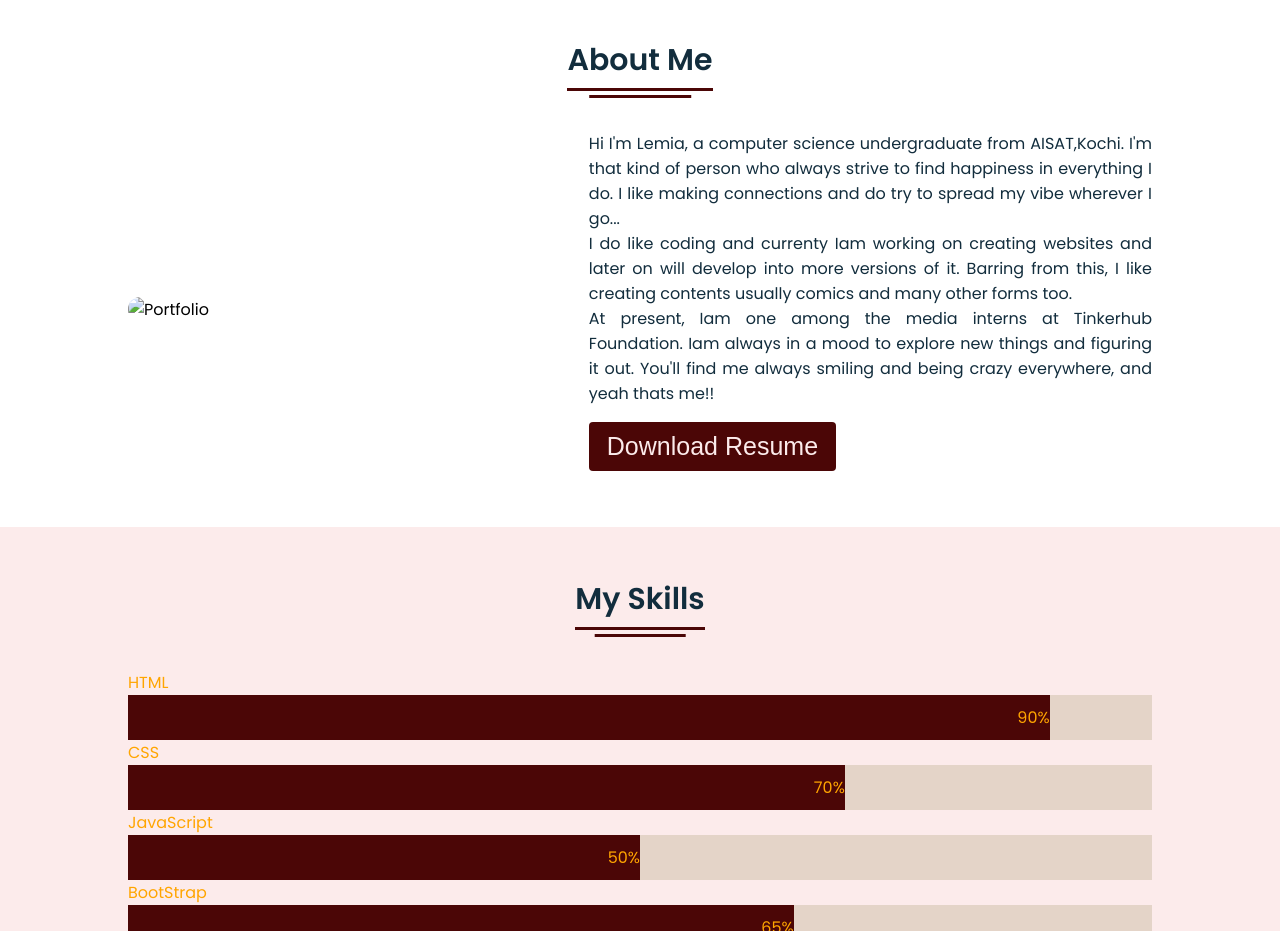
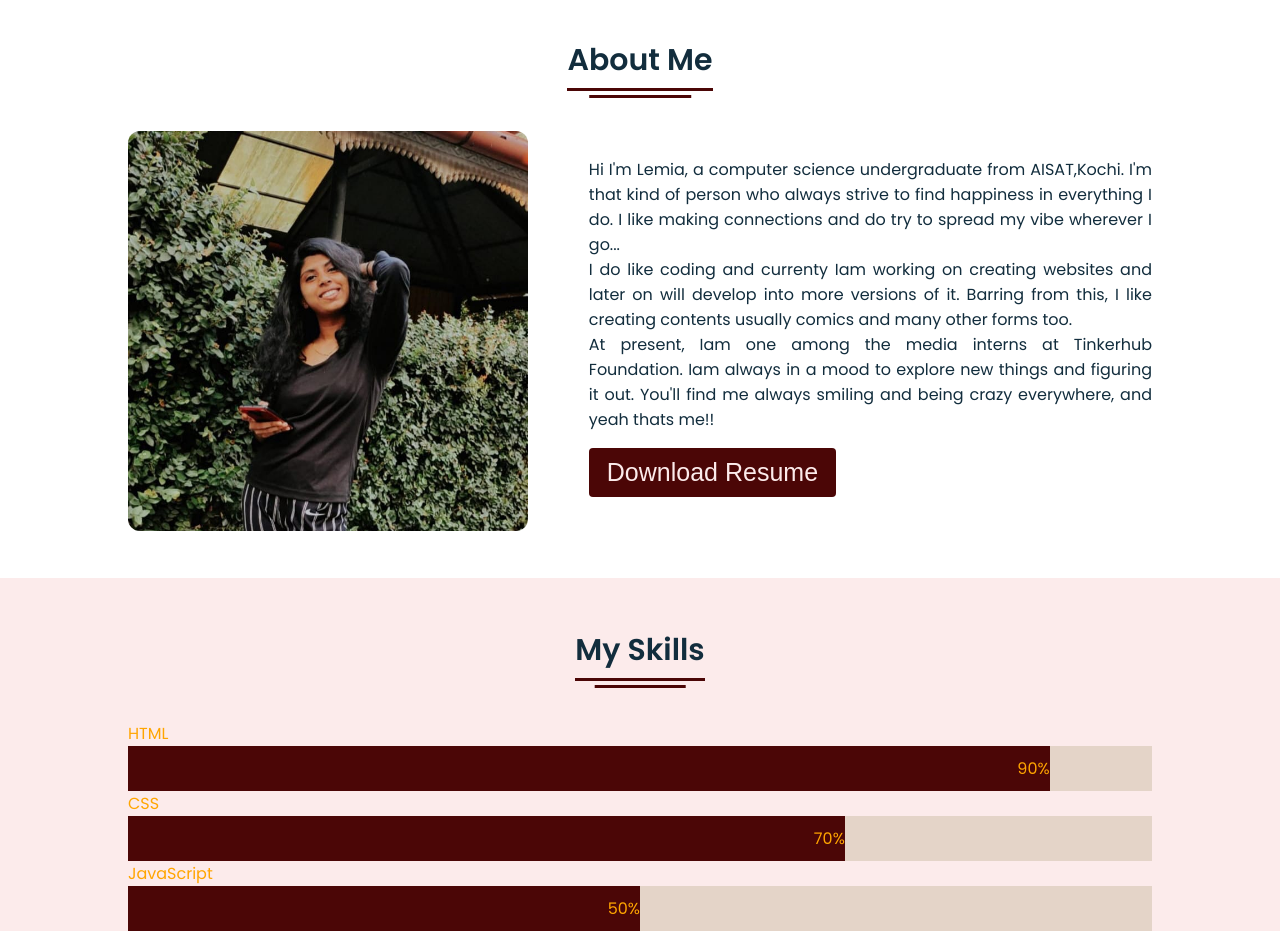
Before and after one commit to Lemia-NB/Portfolio, a plain HTML site: page index.html in a window 1280 px wide. Shown: the part 900-1831 px from the top of the page. Drawn offline with Linux system fonts and the light colour scheme.

Commit message:
Update index.html

```diff
--- a/index.html
+++ b/index.html
@@ -51,7 +51,7 @@
             <div class="title"><span>About Me</span></div>
             <div class="about-details">
                 <div class="left">
-                    <img src="images/girl image.jfif" alt="Portfolio">
+                    <img src="girl image.jfif" alt="Portfolio">
                 </div>
                 <div class="right">
                     <p>Hi I'm Lemia, a computer science undergraduate from AISAT,Kochi. I'm that kind of person who always strive to find happiness in everything I do. I like making connections and do try to spread my vibe wherever I go...
```
